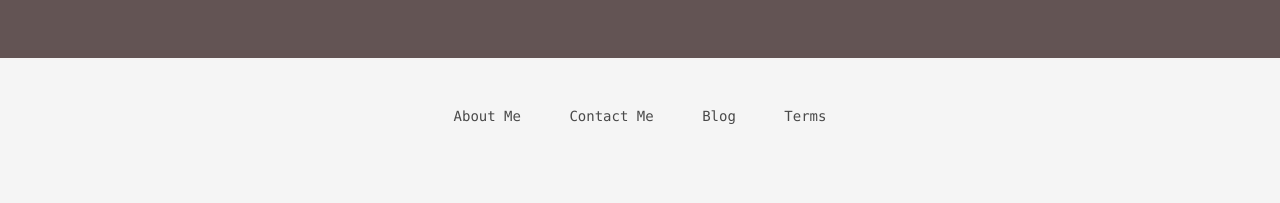
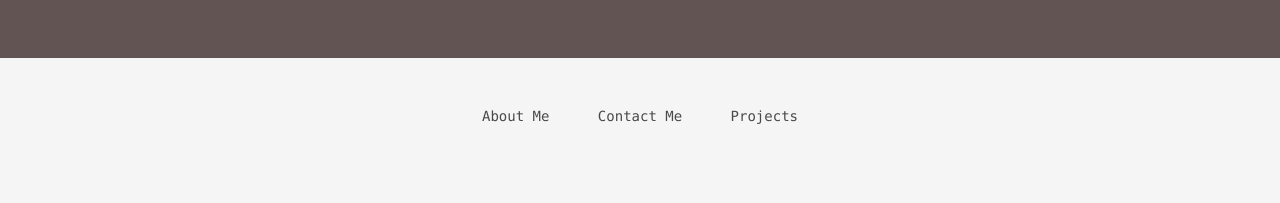
Before and after one commit to Kingslayyerr/Kingslayyerr.github.io, a Jekyll site: the page built from index.html, in a window 1280 px wide. Shown: the part 1923-2126 px from the top of the page. Built offline with Jekyll 4.4.1, drawn with Linux system fonts in a browser that asks for light colours; nearby versions of some CDN libraries; some web fonts are replaced.

Commit message:
edits to footer

```diff
--- a/_includes/footer.html
+++ b/_includes/footer.html
@@ -8,8 +8,8 @@
             <li><a href="#">About Me</a></li>
             <li><a href="{{ site.baseurl }}/contact">Contact Me</a></li>
            <!-- <li><a href="#">How I work</a></li> -->
-            <li><a href="{{ site.baseurl }}/blog">Blog</a></li>
-            <li><a href="#">Terms</a></li>
+            <li><a href="{{ site.baseurl }}/blog">Projects</a></li>
+            <!-- <li><a href="#">Terms</a></li> -->
           </ul>
         </div>
         <!--
```
